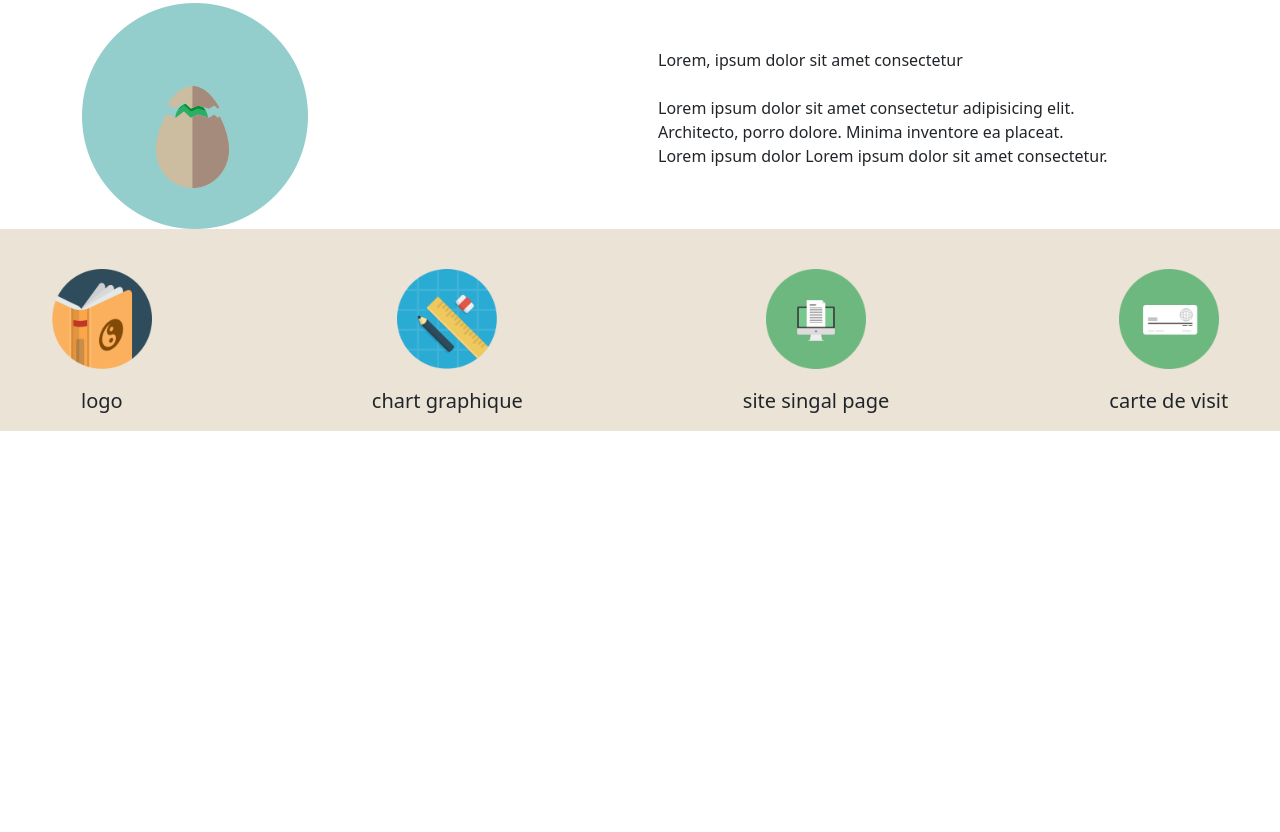
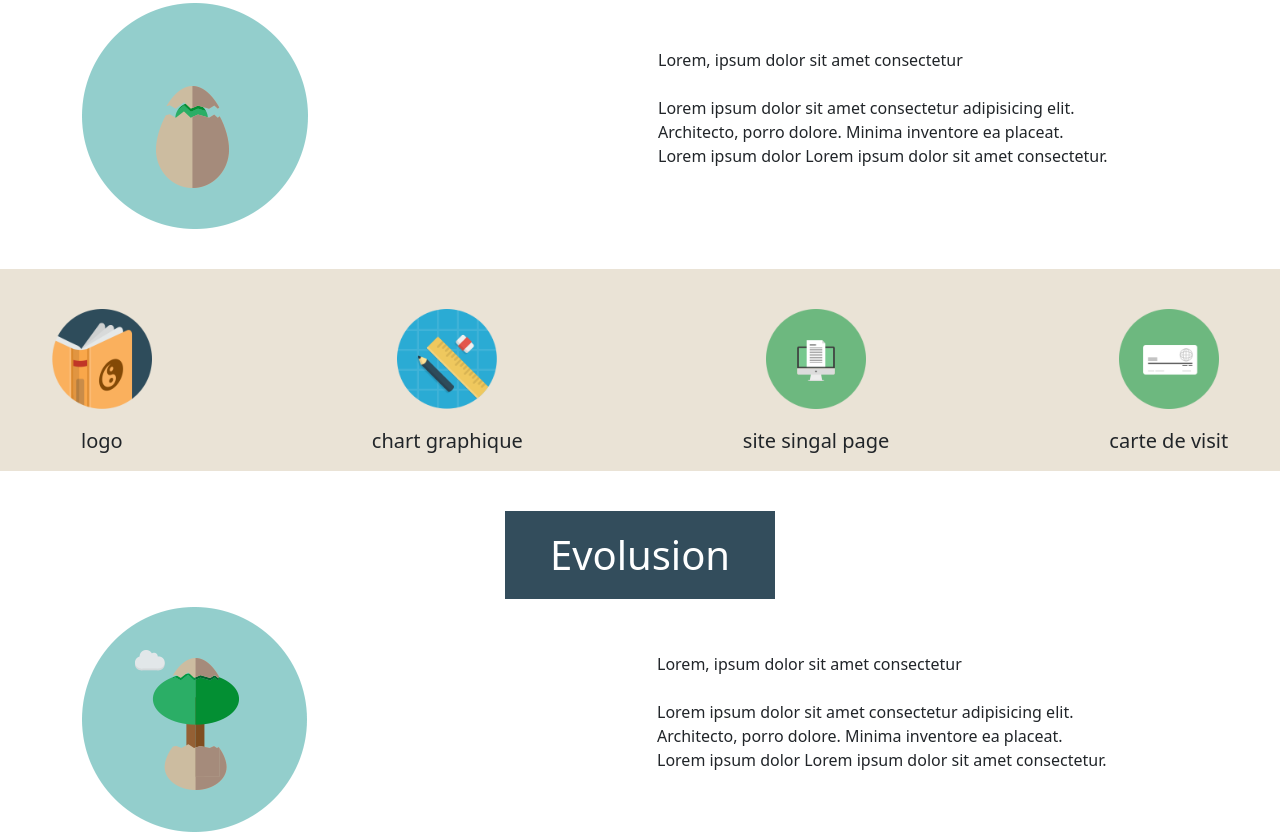
Before and after one commit to dakhamme474/nassim-amine-you, a website: page index.html in a window 1280 px wide. Shown: the part 543-1375 px from the top of the page. Before the commit the page ends 974 px from the top, so only its background shows below. Drawn offline with nearby package versions, Linux system fonts and the light colour scheme.

Commit message:
section 4 finish

```diff
--- a/index.html
+++ b/index.html
@@ -77,7 +77,7 @@
 <!-- end add section-2 branch amine -->
   <!-- start add section 03 branch nassim -->
   <section
-    class="bg-baige pt-1 d-flex flex-md-column flex-lg-row justify-content-center gap-md-10 gap-lg-20 align-items-center flex-md-row flex-column">
+    class=" section-1 bg-baige pt-1 d-flex flex-md-column flex-lg-row justify-content-center gap-md-10 gap-lg-20 align-items-center flex-md-row flex-column">
     <div class="box-image m-1 d-flex flex-column justify-content-center align-items-center text-center">
       <div class="image pt-2">
         <img src="./public/img/Logo-logo.png" width="100" alt="">
@@ -112,6 +112,22 @@
     </div>
   </section>
   <!-- end add section 03 branch nassim -->
+<!-- start add section-4 branch amine -->
+<section class="section-1 container">
+  <div class="d-flex justify-content-center">
+    <h1 class="text-white bg-pack text-center p-2 eclosion  ">Evolusion</h1>
+  </div>
+  <div class="d-flex justify-content-center align-items-center gap-lg-35  flex-column flex-lg-row">
+    <div><img src="./public/img/icon-evolution.png" alt="" class=""></div>
+    <div class="w-50">
+      <p class="para text-center text-lg-start">Lorem, ipsum dolor sit amet consectetur  <br><br>
+        Lorem ipsum dolor sit amet consectetur adipisicing elit. <br>  Architecto, porro dolore. Minima inventore ea
+        placeat. <br> Lorem ipsum dolor Lorem ipsum dolor sit amet consectetur.
+       </p>
+    </div>
+  </div>
+</section>
+<!-- end add section-4 branch amine -->
 
 
 
```
